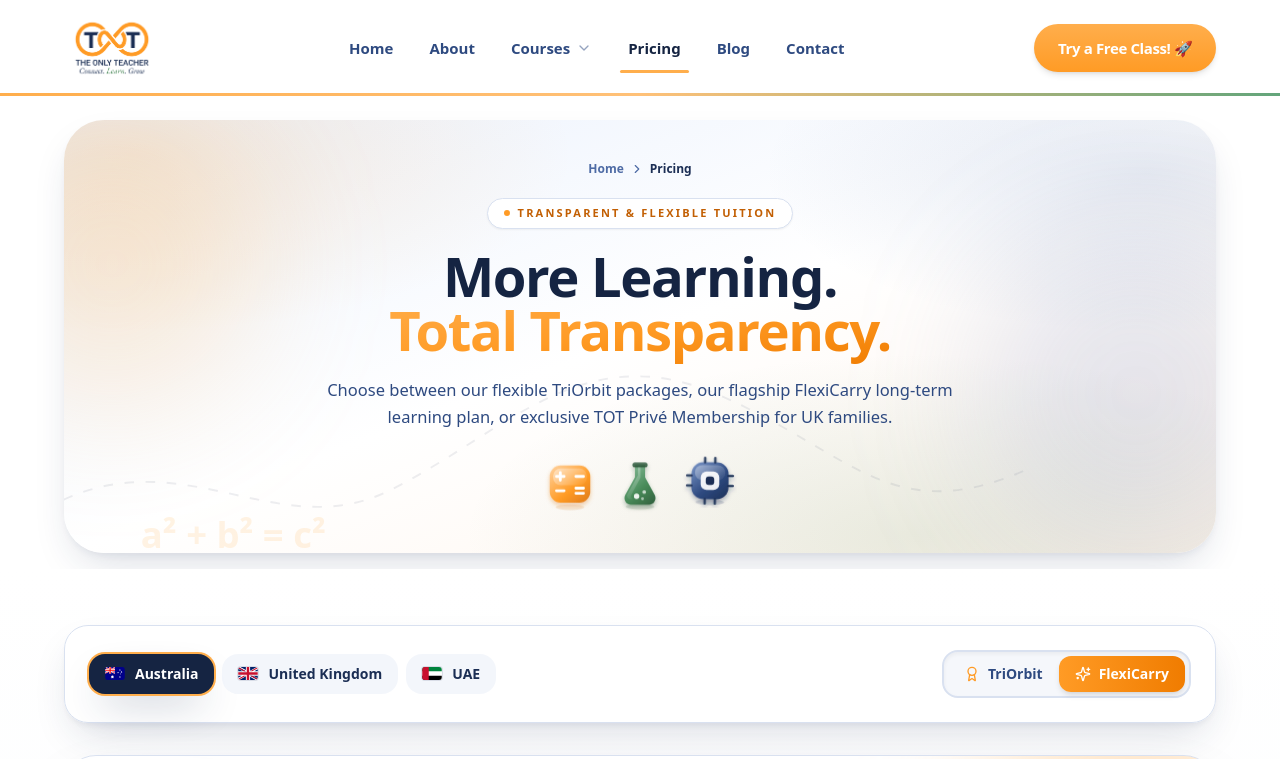
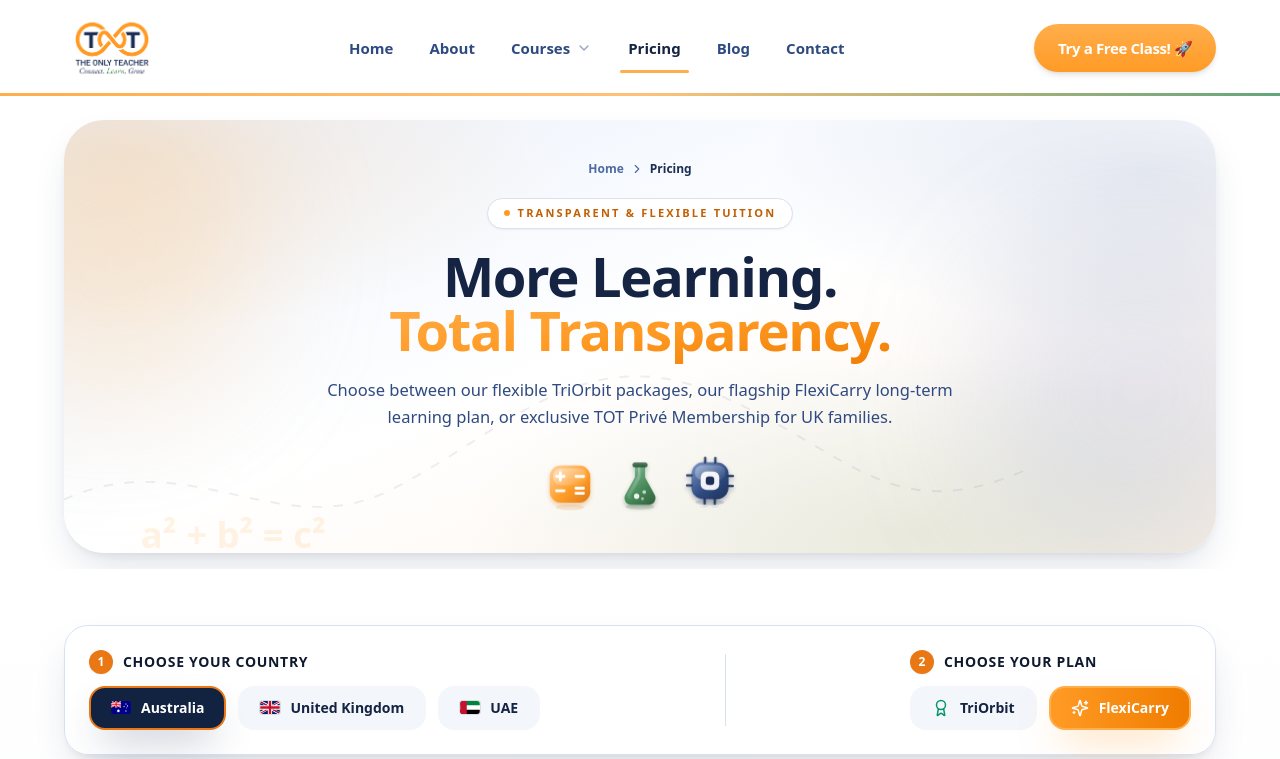
Before and after one commit to Lakshayg001/OnlyTeacher, a React (Vite) app: page /pricing in a window 1280 px wide. Shown: the top 759 px of the page. Built offline with nearby package versions, Linux system fonts and the light colour scheme.

Commit message:
feat(pricing): update country and plan selector with step headers and green TriOrbit active state

```diff
--- a/src/pages/Pricing.tsx
+++ b/src/pages/Pricing.tsx
@@ -114,9 +114,19 @@ export default function Pricing() {
       <section className="relative overflow-hidden py-8 sm:py-14 bg-gradient-to-b from-white via-cloud to-white">
         <div className="container-tot">
           {/* Controls Bar: Country Switcher & Plan Switcher */}
-          <div className="mb-8 flex flex-col items-center justify-between gap-6 rounded-3xl border border-navy-100 bg-white/90 p-4 shadow-clay backdrop-blur-md lg:flex-row lg:p-6">
-            {/* Country Selector */}
-            <div className="flex flex-wrap items-center justify-center gap-2">
+          <div className="mb-8 rounded-3xl border border-navy-100 bg-white/95 p-4 sm:p-5 lg:p-6 shadow-clay backdrop-blur-md">
+            <div className="flex flex-col lg:flex-row items-stretch lg:items-center justify-between gap-6 lg:gap-8">
+              {/* Step 1: Choose Your Country */}
+              <div className="flex flex-col gap-3">
+                <div className="flex items-center gap-2.5">
+                  <span className="flex h-6 w-6 items-center justify-center rounded-full bg-[#E97714] text-xs font-black text-white shadow-sm">
+                    1
+                  </span>
+                  <span className="text-xs sm:text-sm font-black uppercase tracking-wider text-navy-900">
+                    CHOOSE YOUR COUNTRY
+                  </span>
+                </div>
+                <div className="flex flex-wrap items-center gap-2 sm:gap-3">
                   {(['AU', 'GB', 'AE'] as CountryCode[]).map((cCode) => {
                     const cData = PRICING_DATA[cCode];
                     const isActive = selectedCountry === cCode;
@@ -125,10 +135,10 @@ export default function Pricing() {
                         key={cCode}
                         onClick={() => handleCountryChange(cCode)}
                         className={cn(
-                      'flex items-center gap-2.5 rounded-2xl px-4 py-2.5 text-sm font-extrabold transition-all duration-200',
+                          'flex items-center gap-2.5 rounded-2xl px-4 sm:px-5 py-2.5 text-sm font-extrabold transition-all duration-200 border-2',
                           isActive
-                        ? 'bg-navy-800 text-white shadow-clay-navy scale-102 ring-2 ring-amber-400'
-                        : 'bg-navy-50/70 text-navy-700 hover:bg-navy-100/70 hover:text-navy-900',
+                            ? 'bg-[#112340] text-white border-[#E97714] shadow-clay-navy scale-102'
+                            : 'bg-navy-50/70 text-navy-800 border-transparent hover:bg-navy-100/80 hover:text-navy-900',
                         )}
                       >
                         <Flag code={cData.flagCode} size={20} />
@@ -137,47 +147,83 @@ export default function Pricing() {
                     );
                   })}
                 </div>
+              </div>
 
-            {/* Plan Type Selector */}
-            <div className="inline-flex rounded-2xl border-2 border-navy-100 bg-navy-50/60 p-1 shadow-inner">
+              {/* Vertical Divider (Desktop) / Horizontal Divider (Mobile) */}
+              <div className="hidden lg:block w-px self-stretch bg-navy-100 my-1" />
+              <div className="block lg:hidden h-px w-full bg-navy-100" />
+
+              {/* Step 2: Choose Your Plan */}
+              <div className="flex flex-col gap-3">
+                <div className="flex items-center gap-2.5">
+                  <span className="flex h-6 w-6 items-center justify-center rounded-full bg-[#E97714] text-xs font-black text-white shadow-sm">
+                    2
+                  </span>
+                  <span className="text-xs sm:text-sm font-black uppercase tracking-wider text-navy-900">
+                    CHOOSE YOUR PLAN
+                  </span>
+                </div>
+                <div className="flex flex-wrap items-center gap-2 sm:gap-3">
+                  {/* TriOrbit Button - Solid Green when active */}
                   <button
                     onClick={() => setSelectedPlanType('standard')}
                     className={cn(
-                  'flex items-center gap-2 rounded-xl px-4 py-2 text-sm font-black transition-all duration-200',
+                      'flex items-center gap-2.5 rounded-2xl px-4 sm:px-5 py-2.5 text-sm font-extrabold transition-all duration-200 border-2',
                       selectedPlanType === 'standard'
-                    ? 'bg-white text-navy-800 shadow-md ring-1 ring-black/5'
-                    : 'text-navy-500 hover:text-navy-800',
+                        ? 'bg-emerald-600 hover:bg-emerald-700 text-white border-emerald-500 shadow-md scale-102'
+                        : 'bg-navy-50/70 text-navy-800 border-transparent hover:bg-navy-100/80 hover:text-navy-900',
                     )}
                   >
-                <Award className="h-4 w-4 text-amber-500" />
+                    <Award
+                      className={cn(
+                        'h-4.5 w-4.5 transition-colors',
+                        selectedPlanType === 'standard' ? 'text-white' : 'text-emerald-600',
+                      )}
+                    />
                     <span>TriOrbit</span>
                   </button>
+
+                  {/* FlexiCarry Button */}
                   <button
                     onClick={() => setSelectedPlanType('flexicarry')}
                     className={cn(
-                  'flex items-center gap-2 rounded-xl px-4 py-2 text-sm font-black transition-all duration-200',
+                      'flex items-center gap-2.5 rounded-2xl px-4 sm:px-5 py-2.5 text-sm font-extrabold transition-all duration-200 border-2',
                       selectedPlanType === 'flexicarry'
-                    ? 'bg-gradient-to-r from-amber-500 to-amber-600 text-white shadow-md'
-                    : 'text-navy-500 hover:text-navy-800',
+                        ? 'bg-gradient-to-r from-amber-500 to-amber-600 text-white border-amber-400 shadow-clay-amber scale-102'
+                        : 'bg-navy-50/70 text-navy-800 border-transparent hover:bg-navy-100/80 hover:text-navy-900',
                     )}
                   >
-                <Sparkles className="h-4 w-4 text-white" />
+                    <Sparkles
+                      className={cn(
+                        'h-4.5 w-4.5 transition-colors',
+                        selectedPlanType === 'flexicarry' ? 'text-white' : 'text-[#E97714]',
+                      )}
+                    />
                     <span>FlexiCarry</span>
                   </button>
+
+                  {/* Membership Button (UK Only) */}
                   {selectedCountry === 'GB' && (
                     <button
                       onClick={() => setSelectedPlanType('membership')}
                       className={cn(
-                    'flex items-center gap-2 rounded-xl px-4 py-2 text-sm font-black transition-all duration-200',
+                        'flex items-center gap-2.5 rounded-2xl px-4 sm:px-5 py-2.5 text-sm font-extrabold transition-all duration-200 border-2',
                         selectedPlanType === 'membership'
-                      ? 'bg-navy-900 text-white shadow-md ring-2 ring-amber-400'
-                      : 'text-navy-500 hover:text-navy-800',
+                          ? 'bg-[#112340] text-white border-amber-400 shadow-clay-navy scale-102'
+                          : 'bg-navy-50/70 text-navy-800 border-transparent hover:bg-navy-100/80 hover:text-navy-900',
                       )}
                     >
-                  <Crown className="h-4 w-4 text-amber-400" />
+                      <Crown
+                        className={cn(
+                          'h-4.5 w-4.5 transition-colors',
+                          selectedPlanType === 'membership' ? 'text-amber-400' : 'text-amber-500',
+                        )}
+                      />
                       <span>Membership</span>
                     </button>
                   )}
+                </div>
+              </div>
             </div>
           </div>
 
```
Lines whose indentation alone changed are shown as unchanged.
